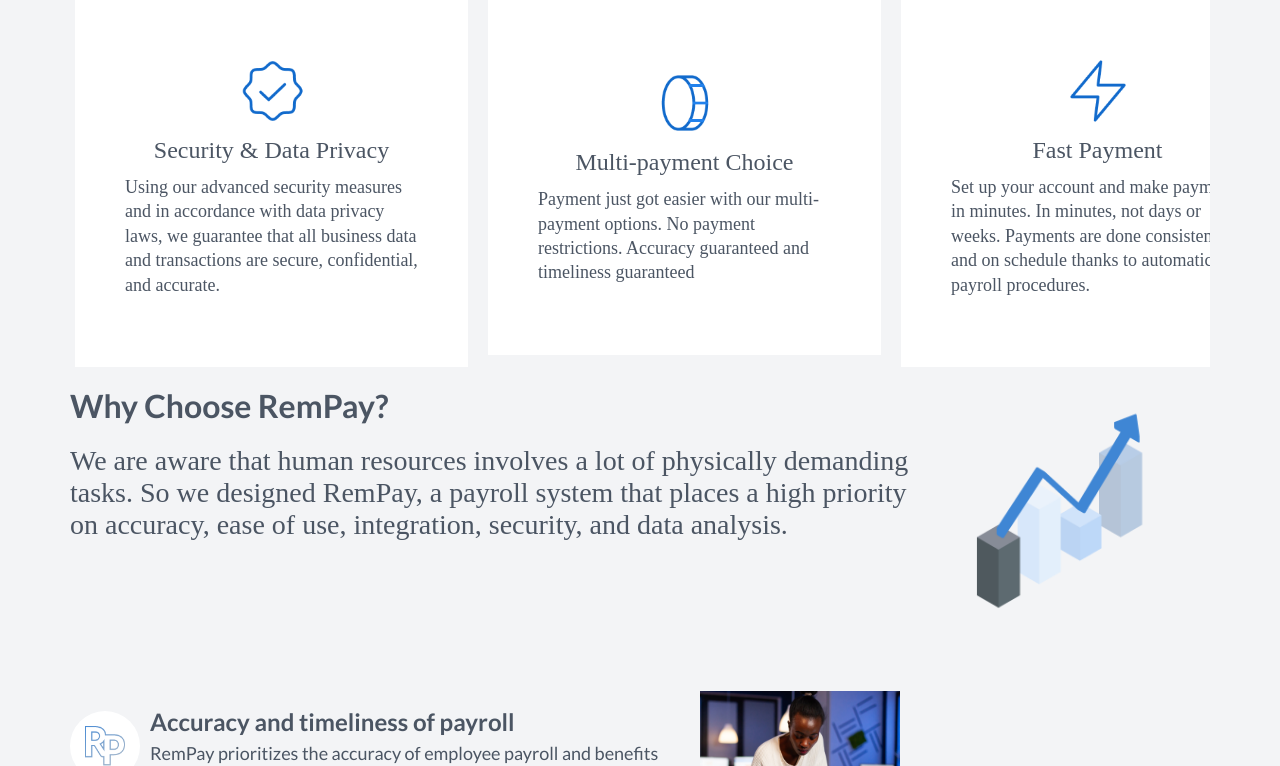
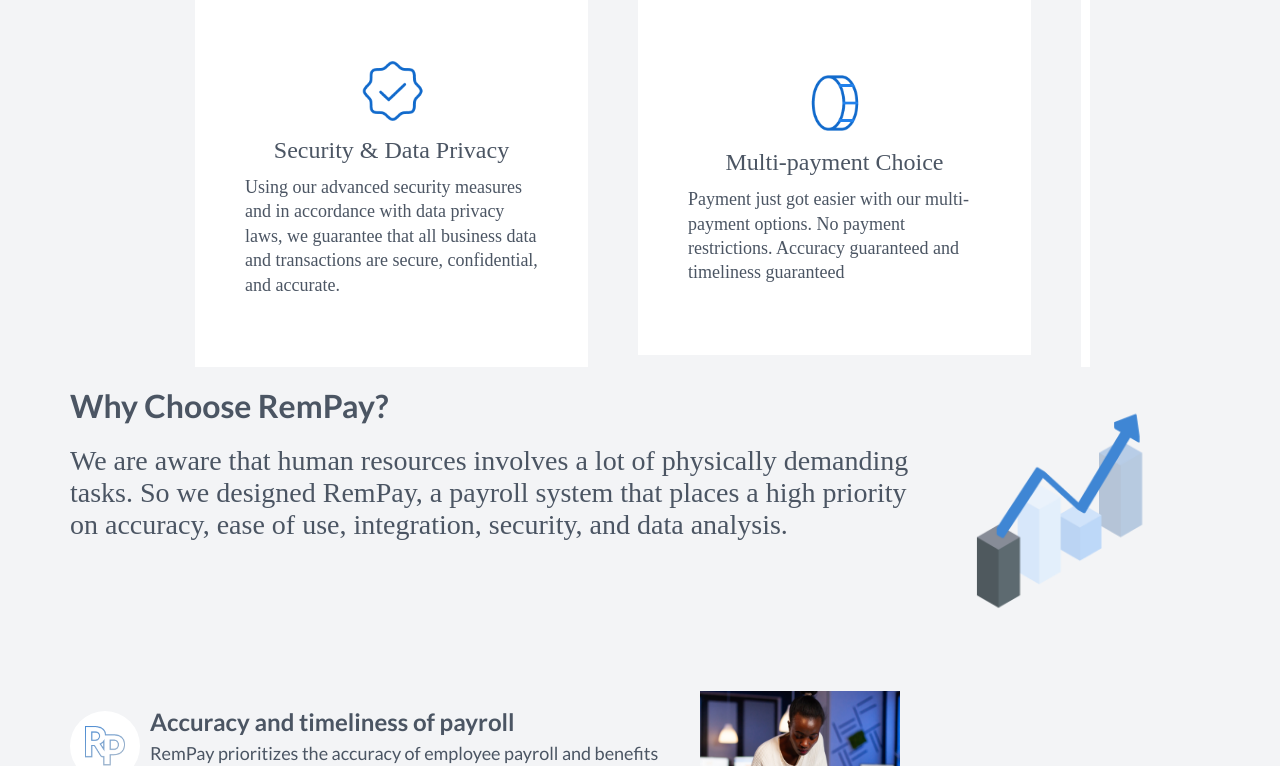
Before and after one commit to Kennyt3/RemPay, a Next.js app: page / in a window 1280 px wide. Shown: the part 1214-1980 px from the top of the page. Built offline with nearby package versions, Linux system fonts and the light colour scheme.

Commit message:
adding the font changes made by the product designer

```diff
--- a/component/why/Why.module.css
+++ b/component/why/Why.module.css
@@ -48,11 +48,12 @@
 }
 
 .cardcon {
+  max-width: 900px;
   margin-left: auto;
   margin-right: auto;
   display: flex;
   align-items: center;
-  gap: 20px;
+  gap: 50px;
   padding-left: 5px;
   padding-right: 5px;
   margin-top: 20px;
```
